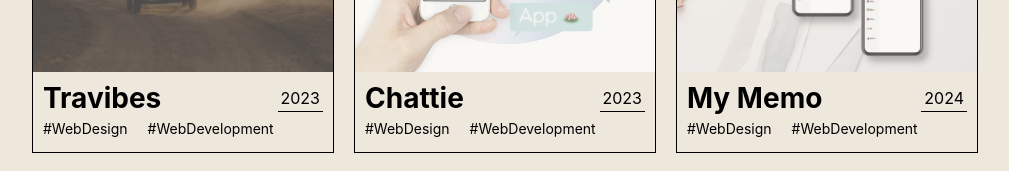
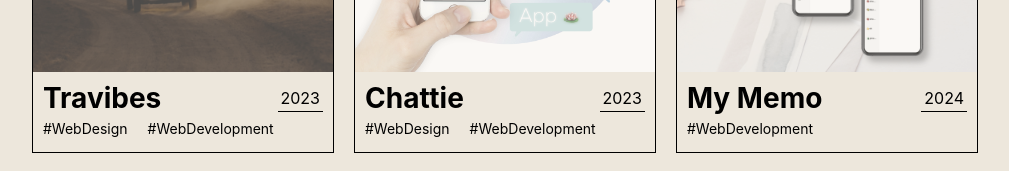
Before and after one commit to HAL13000/portfoliowebdesign, a React (Create React App) app: page / in a window 1280 px wide. Shown: the part 2660-2831 px from the top of the page, without its empty margins (135-1144 px from the left). Built offline with nearby package versions, Linux system fonts and the light colour scheme.

Commit message:
commit by Haru

```diff
--- a/src/pages/Index/_data.js
+++ b/src/pages/Index/_data.js
@@ -129,7 +129,7 @@ export const data = [
     title: "My Memo",
     url: MyMemo003,
     year: "2024",
-    hashtags: ["#WebDesign", "#WebDevelopment"],
+    hashtags: ["#WebDevelopment"],
     id: "003",
     description:
       "My Memo is a web application for taking and managing notes, inspired by Notion. Users can create, edit, and access their memos from laptops, tablets, and phones, ensuring that their notes are always available across all devices. ",
```
